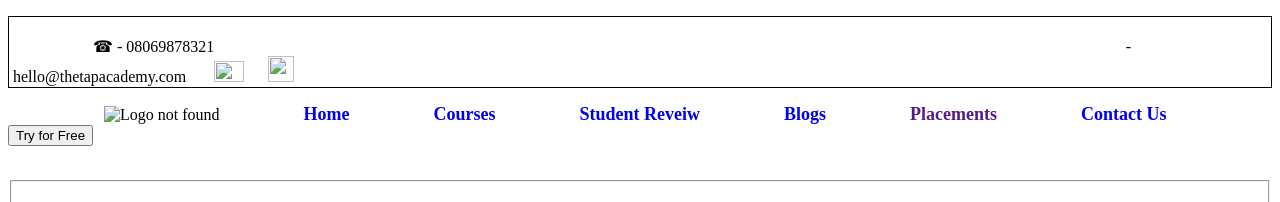
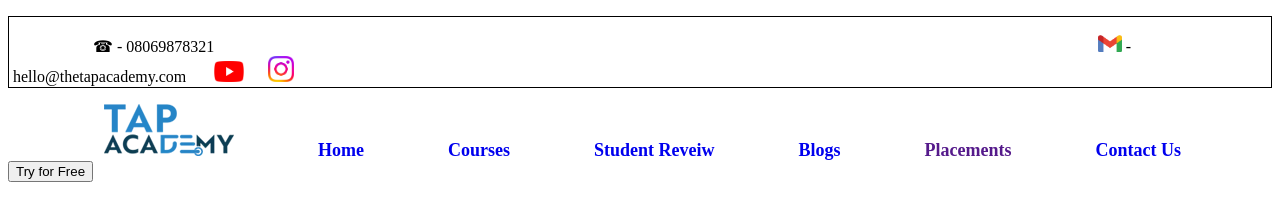
Before and after one commit to Sumitburud/TAPJUL23361_Clone_Website.github.io, a plain HTML site: page Placement.html in a window 1280 px wide. Shown: the top 202 px of the page. Drawn offline with Linux system fonts and the light colour scheme.

Commit message:
Update Placement.html

```diff
--- a/Placement.html
+++ b/Placement.html
@@ -3,6 +3,7 @@
 <head>
     <meta charset="UTF-8">
     <meta name="viewport" content="width=device-width, initial-scale=1.0">
+    <link rel="icon" href="images.png">
     <title>Placement</title>
 </head>
 <body>
@@ -19,20 +20,20 @@
         &nbsp;&nbsp;&nbsp;&nbsp;&nbsp;&nbsp;&nbsp;&nbsp;&nbsp;&nbsp;&nbsp;&nbsp;&nbsp;&nbsp;&nbsp;&nbsp;&nbsp;&nbsp;&nbsp;&nbsp;&nbsp;&nbsp;&nbsp;&nbsp;&nbsp;&nbsp;&nbsp;
         &nbsp;&nbsp;&nbsp;&nbsp;&nbsp;&nbsp;&nbsp;&nbsp;&nbsp;&nbsp;&nbsp;&nbsp;&nbsp;&nbsp;&nbsp;
 
-        <img src="Images/gmail.png" width="23.6px" height="16.62px"
+        <img src="gmail.png" width="23.6px" height="16.62px"
           alt="">&nbsp;-&nbsp;hello@thetapacademy.com&nbsp;&nbsp;&nbsp;&nbsp;&nbsp;&nbsp;
 
-        <a href="https://www.youtube.com/tapacademy"><img src="Images/Youtube_logo.png" height="20.15px" width="30px"
+        <a href="https://www.youtube.com/tapacademy"><img src="Youtube_logo.png" height="20.15px" width="30px"
             alt=""></a>&nbsp;&nbsp;&nbsp;&nbsp;&nbsp;
         <a href="https://www.instagram.com/tapacademy.online/?utm_source=ig_web_button_share_sheet&igshid=ZDNlZDc0MzIxNw==">
-          <img src="Images/insta.png" height="26px" width="26px" alt=""></a>
+          <img src="insta.png" height="26px" width="26px" alt=""></a>
         <br>
         <br>
       </p>
 
       <p>
         &nbsp;&nbsp;&nbsp;&nbsp;&nbsp;&nbsp;&nbsp;&nbsp;&nbsp;&nbsp;&nbsp;&nbsp;&nbsp;&nbsp;&nbsp;&nbsp;&nbsp;&nbsp;&nbsp;&nbsp;&nbsp;&nbsp;&nbsp;&nbsp;<img
-          src="Images/footer-taplogo.png.webp" alt="Logo not found">
+          src="footer-taplogo.png.webp" alt="Logo not found">
         &nbsp;&nbsp;&nbsp;&nbsp;&nbsp;&nbsp;&nbsp;&nbsp;&nbsp;&nbsp;&nbsp;&nbsp;&nbsp;&nbsp;&nbsp;&nbsp;&nbsp;&nbsp;&nbsp;
         <a href="HomePage.html" target="_top" style="text-decoration: none; font-size: large;"><b>Home</b></a>
         &nbsp;&nbsp;&nbsp;&nbsp;&nbsp;&nbsp;&nbsp;&nbsp;&nbsp;&nbsp;&nbsp;&nbsp;&nbsp;&nbsp;&nbsp;&nbsp;&nbsp;&nbsp;&nbsp;
@@ -66,7 +67,7 @@
             <br>
             <br>
             <br>
-             <img src="IMages/placements1.jpg" alt="" height="300px" width="500px">
+             <img src="placements1.jpg" alt="" height="300px" width="500px">
         </p>
       </fieldset>
       <center>
@@ -80,7 +81,7 @@
         </p>
         <br>
         <br>
-        <img src="IMages/main-qimg-b63bee10e27f07b35f826cc564fc62d2.webp" alt="" width="900px" height="500px">
+        <img src="main-qimg-b63bee10e27f07b35f826cc564fc62d2.webp" alt="" width="900px" height="500px">
 
 
       </center>
```
